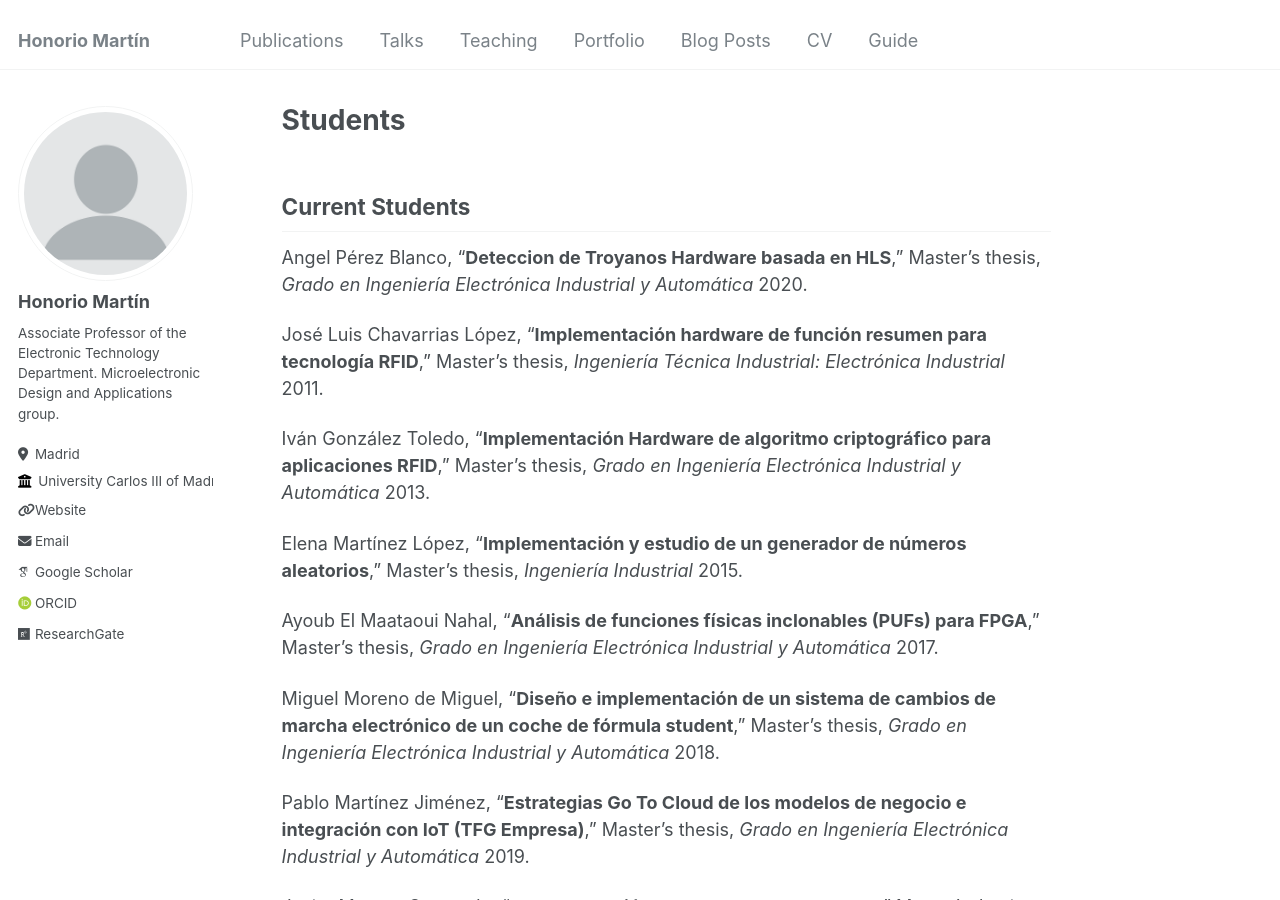
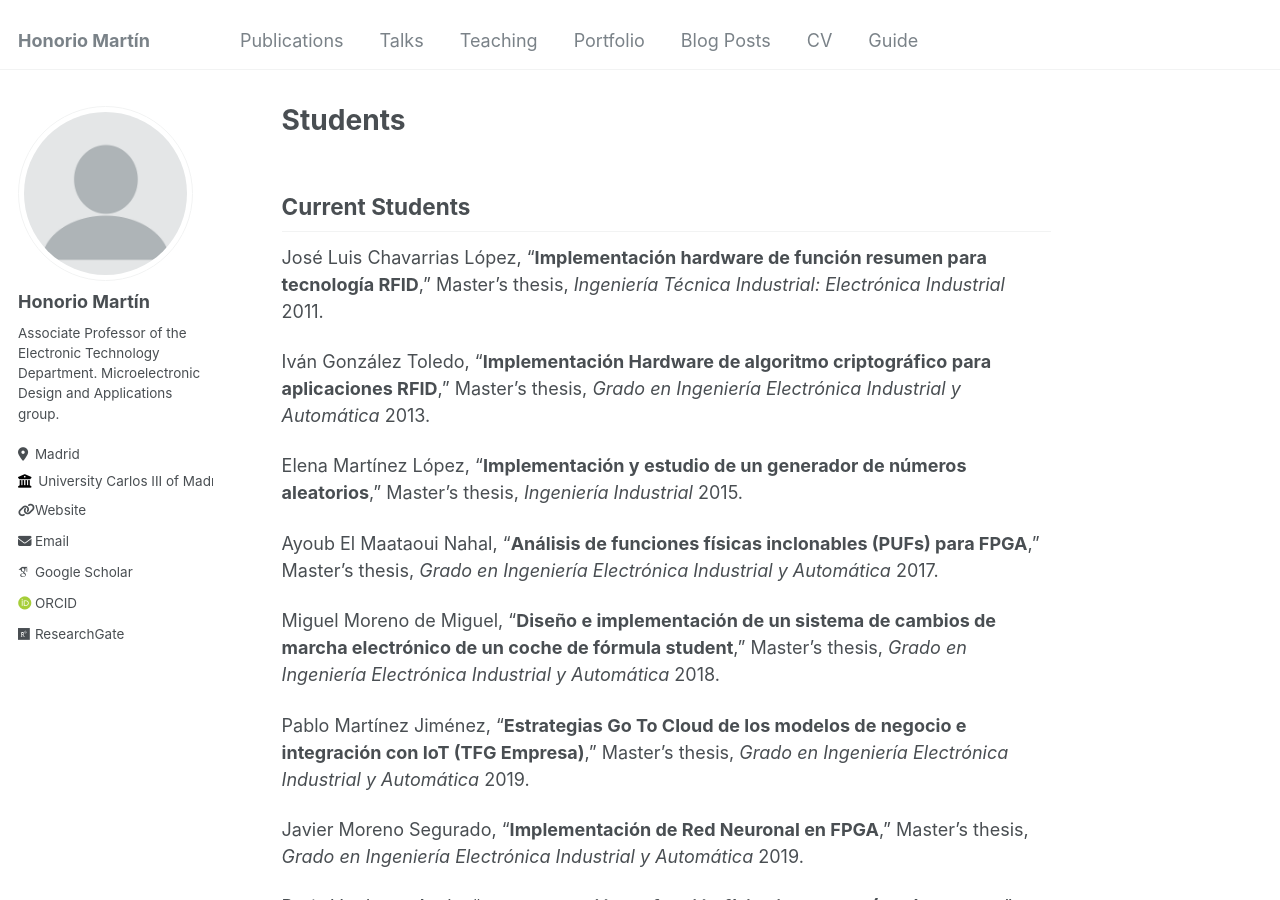
Before and after one commit to hmartin-uc3m/hmartin-uc3m.github.io, a Jekyll site: the page built from _pages/students.md, in a window 1280 px wide and 900 px high. Built offline with Jekyll 4.4.1, drawn with Linux system fonts in a browser that asks for light colours; some web fonts are replaced.

Commit message:
Update students.md

```diff
--- a/_pages/students.md
+++ b/_pages/students.md
@@ -10,7 +10,6 @@ acrobat-color: "#f70e0c"
 blogger-color: "#F37100"
 ---
 ## Current Students
-Angel Pérez Blanco, "**Deteccion de Troyanos Hardware basada en HLS**," Master's thesis, *Grado en Ingeniería Electrónica Industrial y Automática* 2020.
 
 José Luis Chavarrias López, "**Implementación hardware de función resumen para tecnología RFID**," Master's thesis, *Ingeniería Técnica Industrial: Electrónica Industrial* 2011.
 
```
